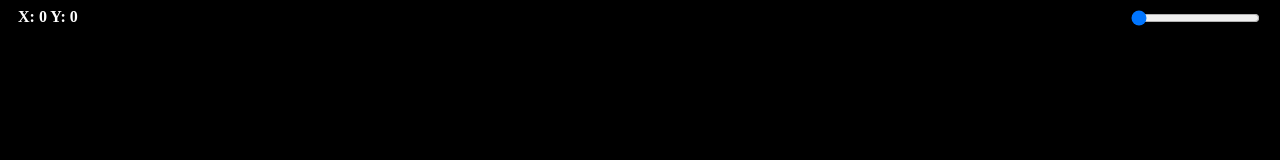
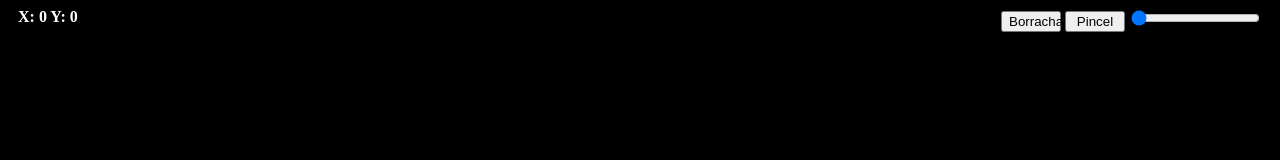
Before and after one commit to sasa2754/drawOnScreen, a plain HTML site: page index.html in a window 1280 px wide. Shown: the top 160 px of the page. Drawn offline with Linux system fonts and the light colour scheme.

Commit message:
Update index.html

```diff
--- a/index.html
+++ b/index.html
@@ -15,11 +15,9 @@
             </h4>
         </div>
         <div>
+            <button onclick="borracha()" class="borracha">Borracha</button>
+            <button onclick="pincel()" class="pincel">Pincel</button>
             <input type="range" name="tamanho" id="tamanho" min="1" max="100" value="1" onchange="mudarTamanho()">
-            <!-- <button id="aumentaX" onclick="aumentarX()">+</button>
-            <button id="diminuiX" onclick="diminuirX()">-</button>
-            <button id="aumentaY" onclick="aumentarY()">+</button>
-            <button id="diminuiY" onclick="diminuirY()">-</button> -->
         </div>
     </header>
     <canvas id="canvas" width="1900" height="890" onmousedown="ativar()" onmouseup="desativar()"></canvas>
```
